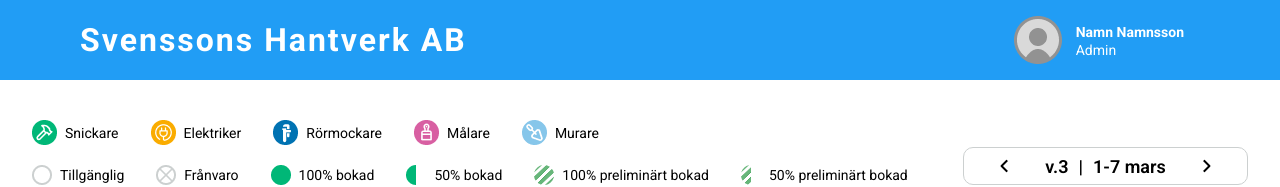
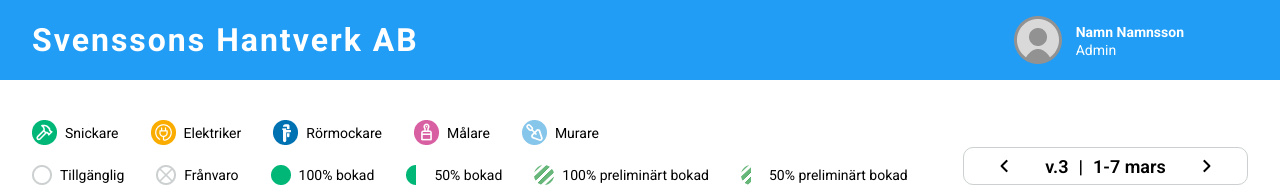
Before and after one commit to fiababiakandersson/project3, a Vue app: page / in a window 1280 px wide. Shown: the top 187 px of the page. Built offline with nearby package versions, Linux system fonts and the light colour scheme; no server answers.

Commit message:
fixed padding

```diff
--- a/src/components/Header.vue
+++ b/src/components/Header.vue
@@ -21,7 +21,7 @@ header {
   display: flex;
   align-items: center;
   justify-content: space-between;
-  padding: 0 6rem 0 5rem;
+  padding: 0 6rem 0 2rem;
 
   h1 {
     color: white;
```
